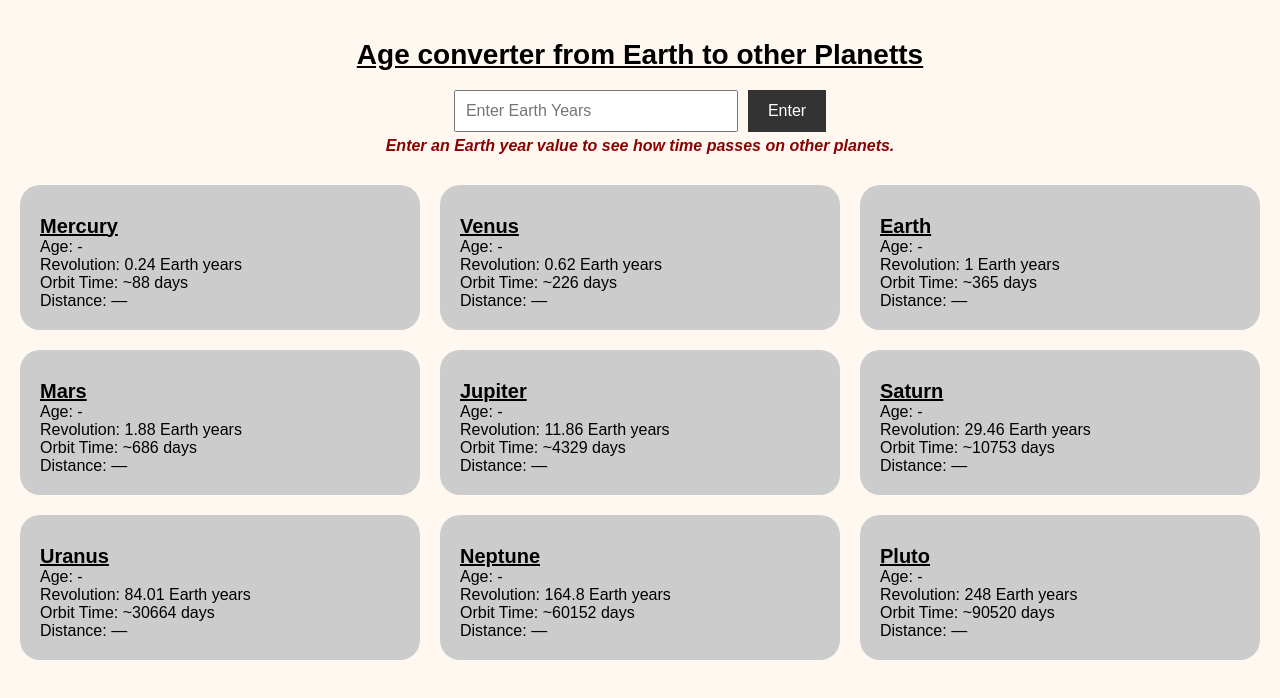
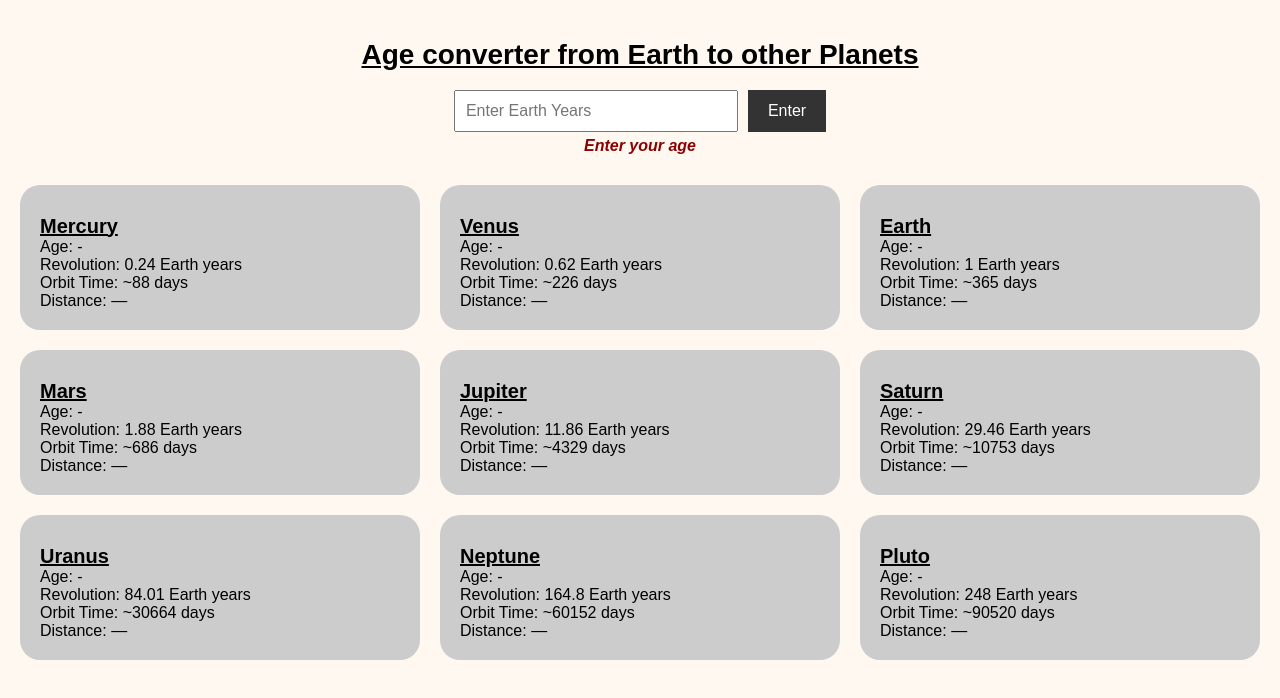
Before and after one commit to geraldloiseyy/geraldloiseyy.github.io, a plain HTML site: page index.html in a window 1280 px wide. Drawn offline with Linux system fonts and the light colour scheme.

Commit message:
Update index.html

```diff
--- a/index.html
+++ b/index.html
@@ -64,13 +64,13 @@
   </style>
 </head>
 <body>
-  <h1>Age converter from Earth to other Planetts</h1>
+  <h1>Age converter from Earth to other Planets</h1>
   <div class="input-area">
     <input id="earthYearsInput" type="number" placeholder="Enter Earth Years">
     <button onclick="convertAges()">Enter</button>
   </div>
   <div class="note">
-    Enter an Earth year value to see how time passes on other planets.
+    Enter your age
   </div>
 
   <div class="container" id="planetContainer"></div>
```
